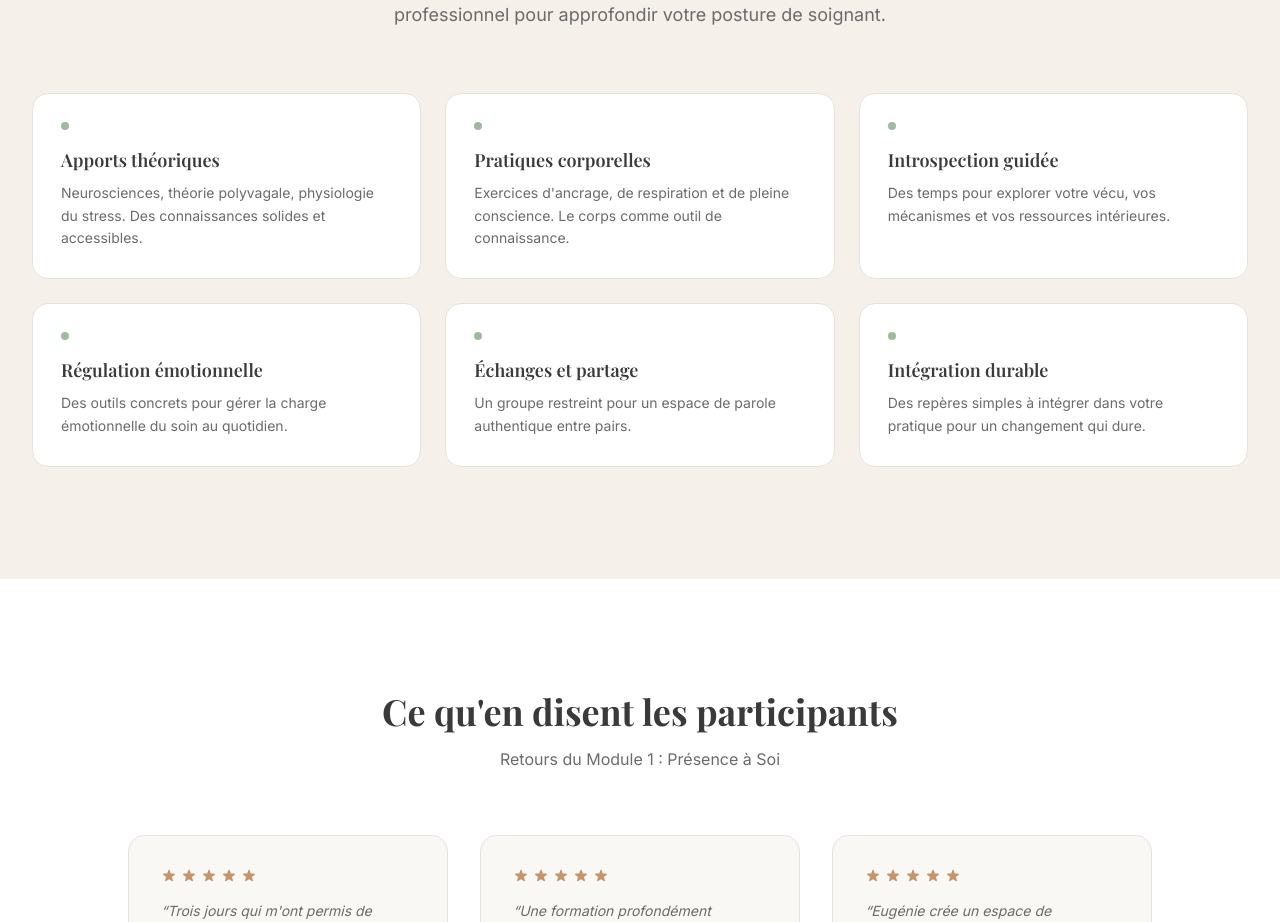
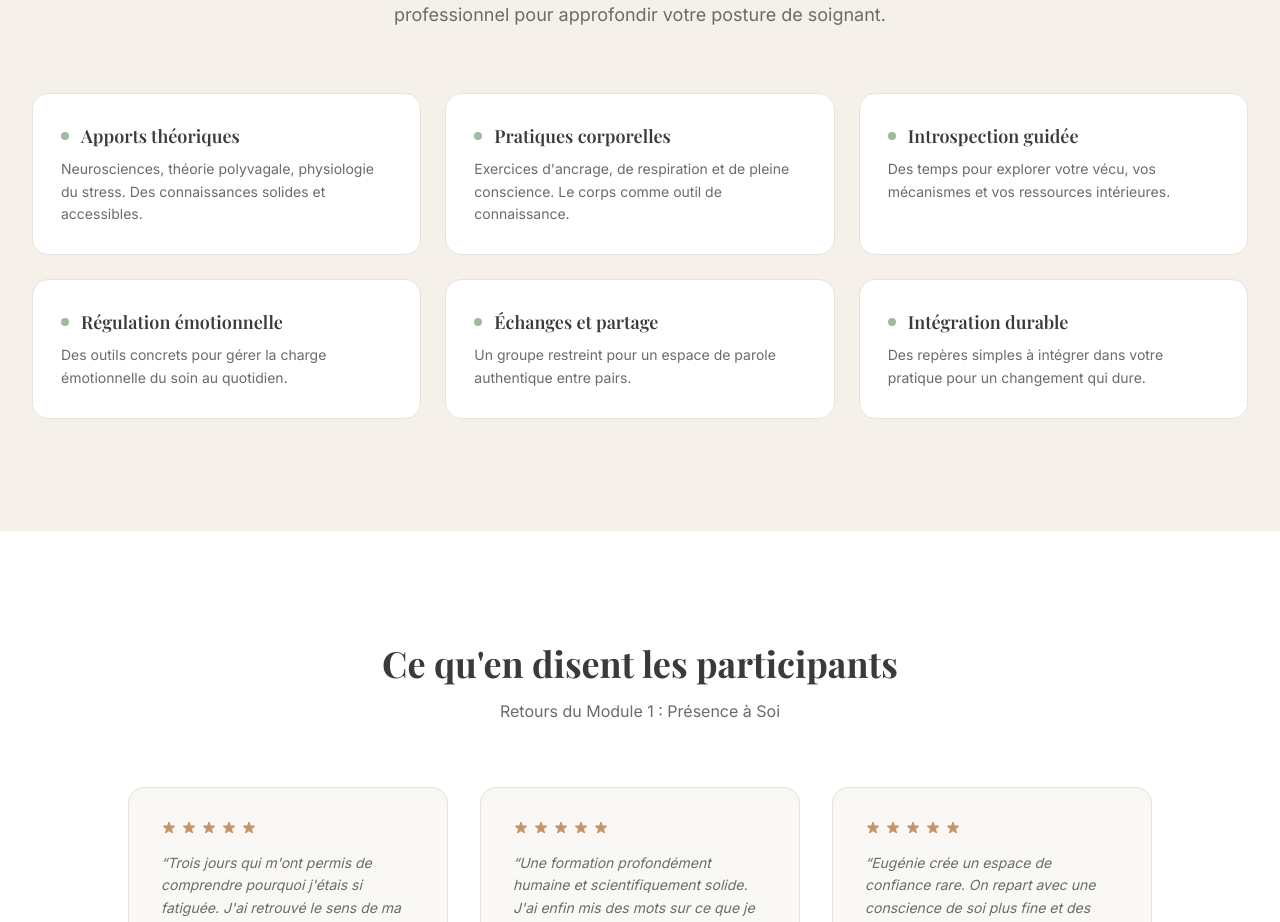
Before and after one commit to vitseeu-afk/presence-therapeutique, a Next.js app: page / in a window 1280 px wide. Shown: the part 3200-4122 px from the top of the page. Built offline with nearby package versions, Linux system fonts and the light colour scheme; a web font is replaced by a local one.

Commit message:
Aligne les points verts à gauche des titres des cartes méthode

```diff
--- a/src/app/page.tsx
+++ b/src/app/page.tsx
@@ -278,8 +278,10 @@ export default function Home() {
               },
             ].map((item) => (
               <div key={item.title} className="bg-white rounded-2xl p-7 border border-border hover:shadow-md transition-shadow">
-                <div className="w-2 h-2 bg-sage rounded-full mb-4" />
-                <h3 className="font-serif text-lg font-semibold text-text mb-2">{item.title}</h3>
+                <div className="flex items-center gap-3 mb-2">
+                  <span className="w-2 h-2 bg-sage rounded-full flex-shrink-0" />
+                  <h3 className="font-serif text-lg font-semibold text-text">{item.title}</h3>
+                </div>
                 <p className="text-text-light text-sm leading-relaxed">{item.desc}</p>
               </div>
             ))}
```
